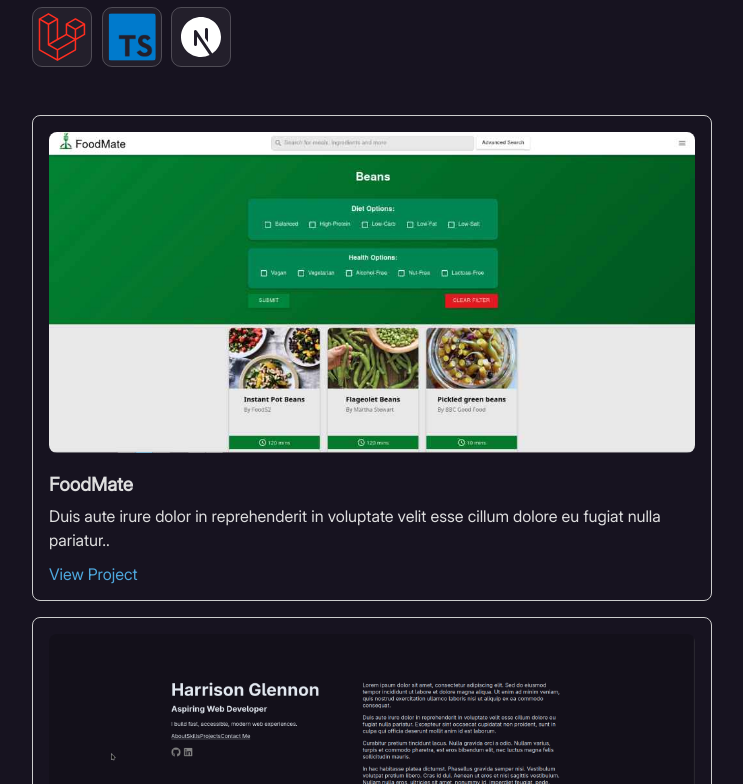
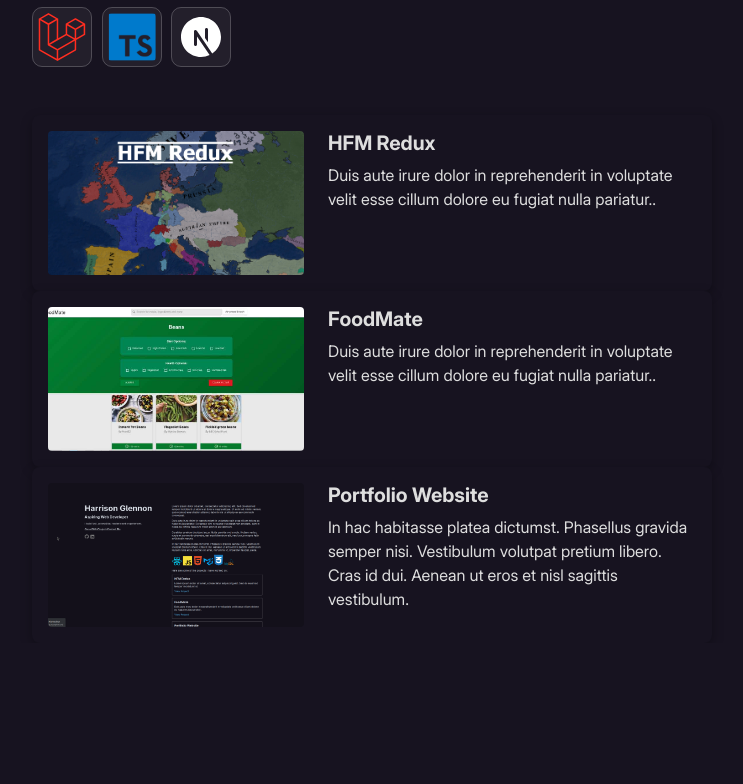
Before and after one commit to HGlennon/Portfolio, a React (Vite) app: page / in a window 1280 px wide. Shown: the part 696-1480 px from the top of the page, without its empty margins (536-1279 px from the left). After the commit the page ends 1339 px from the top, so only its background shows below. Built offline with nearby package versions, Linux system fonts and the light colour scheme.

Commit message:
updated project cards

```diff
--- a/src/Content.jsx
+++ b/src/Content.jsx
@@ -41,6 +41,12 @@ export default function Content() {
           <h2>PROJECTS</h2>
         </div>
         <ProjectCard
+          title="HFM Redux"
+          description="Duis aute irure dolor in reprehenderit in voluptate velit esse cillum dolore eu fugiat nulla pariatur.."
+          link="https://www.moddb.com/mods/hfm-redux"
+          image = {HFMReduxImg}
+        />
+        <ProjectCard
           title="FoodMate"
           description="Duis aute irure dolor in reprehenderit in voluptate velit esse cillum dolore eu fugiat nulla pariatur.."
           link="https://foodmate.dev"
--- a/src/ProjectCard.jsx
+++ b/src/ProjectCard.jsx
@@ -1,13 +1,36 @@
-// components/ProjectCard.jsx
+import { useEffect } from 'react';
+
 export default function ProjectCard({ title, description, link, image }) {
+  const handleMouseEnter = () => {
+    const cursor = document.querySelector('.custom-cursor');
+    if (cursor) {
+      cursor.classList.add('hovered');
+    }
+  };
+
+  const handleMouseLeave = () => {
+    const cursor = document.querySelector('.custom-cursor');
+    if (cursor) {
+      cursor.classList.remove('hovered');
+    }
+  };
+
   return (
-    <div className="project-card">
+    <a
+      href={link}
+      target="_blank"
+      rel="noopener noreferrer"
+      className="project-card"
+      onMouseEnter={handleMouseEnter}
+      onMouseLeave={handleMouseLeave}
+    >
       {image && (
-        <img src={image} alt={title} className="project-image"/>
+        <img src={image} alt={title} className="project-image" />
       )}
-      <h3>{title}</h3>
-      <p>{description}</p>
-      <a href={link} target="_blank" rel="noopener noreferrer">View Project</a>
-    </div>
+      <div className="project-content">
+        <h3 className="project-title">{title}</h3>
+        <p className="project-description">{description}</p>
+      </div>
+    </a>
   );
 }
--- a/src/main.css
+++ b/src/main.css
@@ -304,34 +304,6 @@ aside h2 {
   color: white;
 }
 
-.project-card {
-  border: 1px solid #ccc;
-  padding: 1rem;
-  border-radius: 8px;
-  margin-bottom: 1rem;
-}
-
-.project-card h3 {
-  margin: 0 0 0.5rem;
-}
-
-.project-card p {
-  margin: 0 0 0.75rem;
-}
-
-.project-card a {
-  color: #4ea8de;
-  text-decoration: none;
-}
-
-.project-image{
-  width: 100%;
-  height: 100%;
-  object-fit: cover;
-  border-radius: 8px;
-  margin-bottom: 1rem;
-}
-
 .tooltip-style {
   background: #616161;
   color: var(--color-text);
@@ -495,3 +467,53 @@ form button:hover {
   opacity: 0.1;
   transition: opacity 0.1s ease;
 }
+
+.project-card {
+  display: flex;
+  flex-direction: row;
+  align-items: flex-start;
+  background-color: var(--color-bg);
+  color: var(--color-text);
+  border-radius: var(--radius-md);
+  text-decoration: none;
+  box-shadow: 0 4px 12px rgba(0, 0, 0, 0.3);
+  overflow: hidden;
+  transition: transform 0.3s ease, box-shadow 0.3s ease;
+  padding: 1rem;
+  gap: 1.5rem;
+}
+
+.project-card:hover {
+  transform: translateY(-4px);
+  box-shadow: 0 8px 18px rgba(0, 0, 0, 0.45);
+}
+
+.project-image {
+  width: 256px;
+  height: auto;
+  aspect-ratio: 16/9;
+  object-fit: cover;
+  border-radius: var(--radius-sm);
+  flex-shrink: 0;
+  max-height: 100%;
+}
+
+.project-content {
+  display: flex;
+  flex-direction: column;
+  justify-content: center;
+  max-width: 100%;
+}
+
+.project-title {
+  font-family: 'Inter_Bold', sans-serif;
+  font-size: 1.25rem;
+  margin: 0 0 0.5rem;
+}
+
+.project-description {
+  font-family: 'Inter_Regular', sans-serif;
+  font-size: 1rem;
+  line-height: 1.5;
+  margin: 0;
+}
```
Also changed, not shown: src/assets/HFM_Redux.png.
